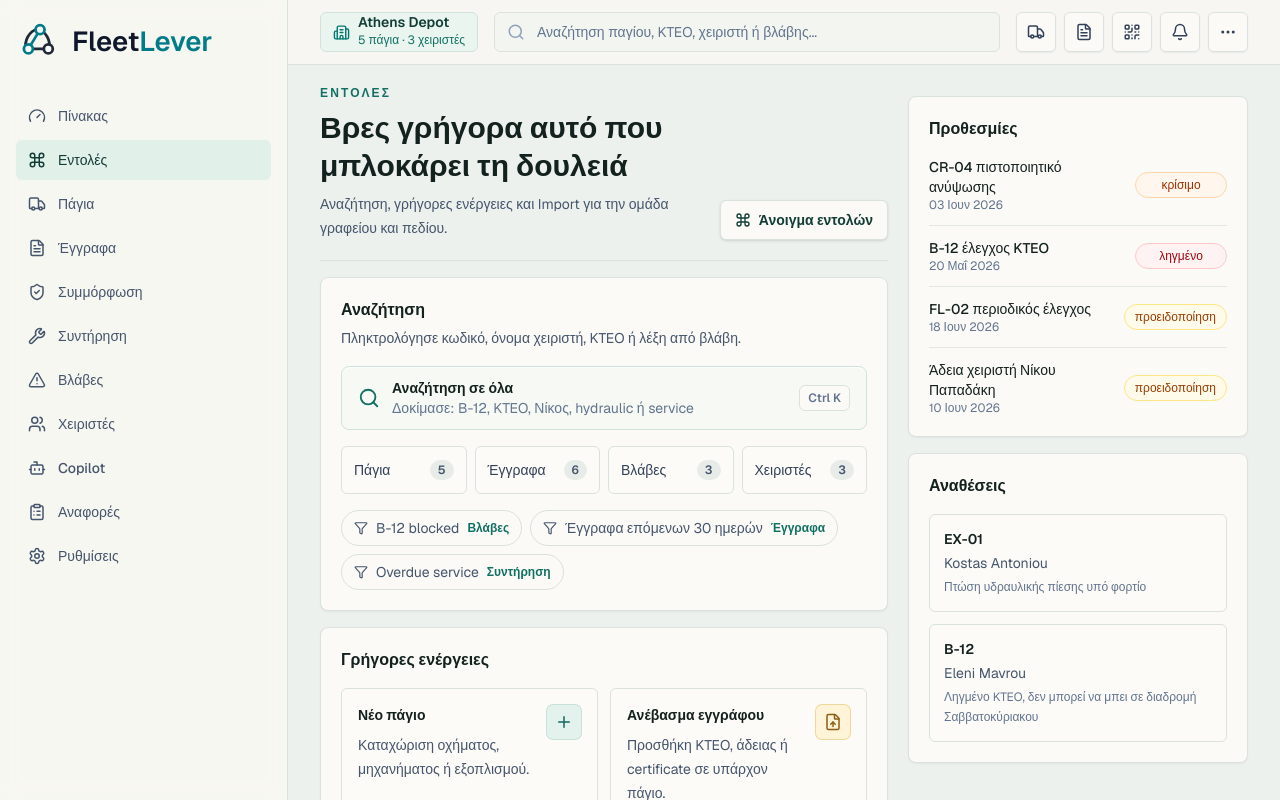
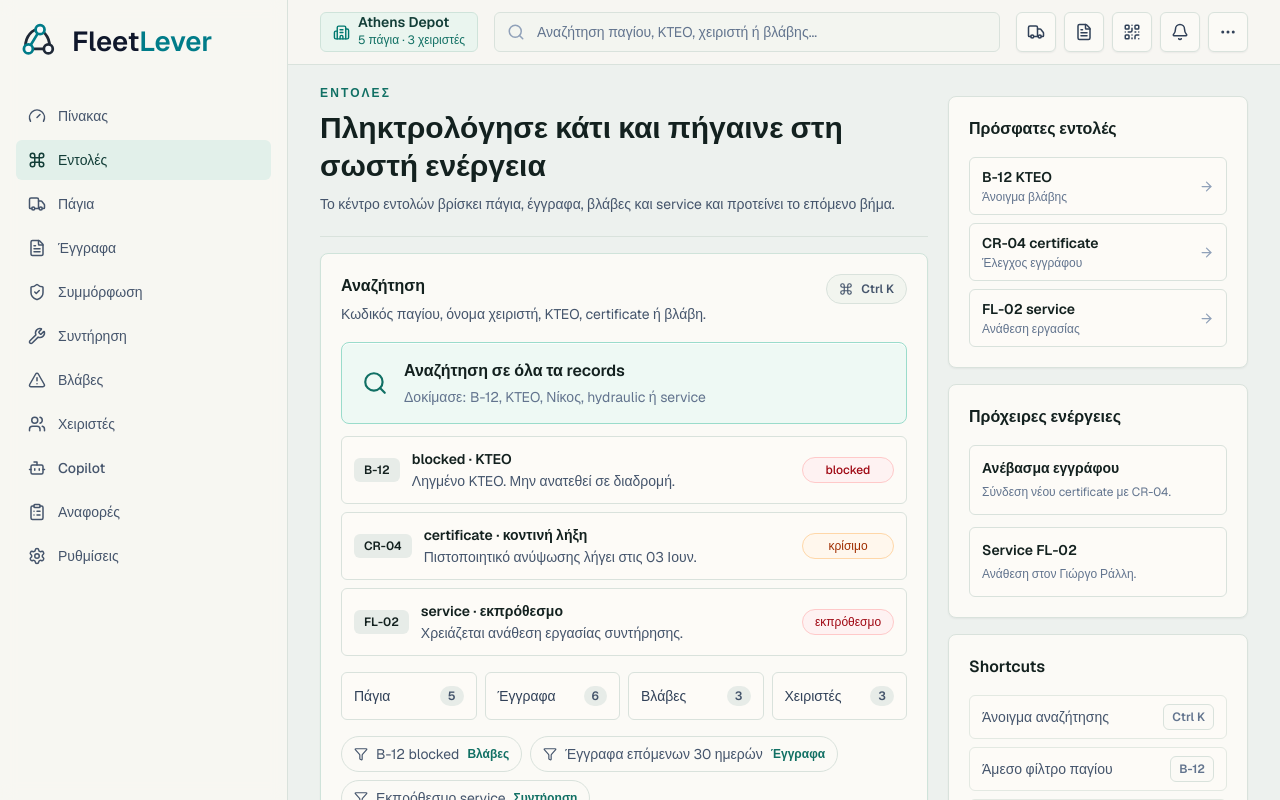
Before and after one commit to gkaragioul/FleetLever, a Next.js app: page / in a window 1280 px wide. Both pictures are taken after a click on the tab "Εντολές". Shown: the top 800 px of the page. Built offline with nearby package versions, Linux system fonts and the light colour scheme.

Commit message:
Refine command center experience

```diff
--- a/src/components/fleetlever/operations-console.tsx
+++ b/src/components/fleetlever/operations-console.tsx
@@ -469,6 +469,7 @@ function CommandPanel({ setActiveTab }: { setActiveTab: (tab: TabId) => void })
   const commandActions: {
     label: string;
     detail: string;
+    actionLabel: string;
     icon: LucideIcon;
     tab: TabId;
     tone: string;
@@ -476,6 +477,7 @@ function CommandPanel({ setActiveTab }: { setActiveTab: (tab: TabId) => void })
     {
       label: "Νέο πάγιο",
       detail: "Καταχώριση οχήματος, μηχανήματος ή εξοπλισμού.",
+      actionLabel: "Καταχώριση",
       icon: Plus,
       tab: "assets",
       tone: "bg-[#e3f2ec] text-[#11685f] ring-[#c7e2d6]",
@@ -483,13 +485,15 @@ function CommandPanel({ setActiveTab }: { setActiveTab: (tab: TabId) => void })
     {
       label: "Ανέβασμα εγγράφου",
       detail: "Προσθήκη KTEO, άδειας ή certificate σε υπάρχον πάγιο.",
+      actionLabel: "Ανέβασμα",
       icon: FileUp,
       tab: "documents",
       tone: "bg-[#fff4d7] text-[#8b5d16] ring-[#efd99a]",
     },
     {
       label: "Νέα βλάβη",
-      detail: "Άμεση αναφορά προβλήματος και blocking flag.",
+      detail: "Άμεση αναφορά προβλήματος που μπλοκάρει ανάθεση.",
+      actionLabel: "Αναφορά",
       icon: AlertTriangle,
       tab: "issues",
       tone: "bg-[#fdeceb] text-[#b23838] ring-[#f0c4c0]",
@@ -497,6 +501,7 @@ function CommandPanel({ setActiveTab }: { setActiveTab: (tab: TabId) => void })
     {
       label: "Εργασία service",
       detail: "Νέα εργασία συντήρησης με υπεύθυνο και προθεσμία.",
+      actionLabel: "Προγραμματισμός",
       icon: Wrench,
       tab: "maintenance",
       tone: "bg-[#e7ece8] text-slate-700 ring-[#d2dbd5]",
@@ -513,55 +518,89 @@ function CommandPanel({ setActiveTab }: { setActiveTab: (tab: TabId) => void })
   const suggestedSearches: { query: string; target: string; tab: TabId }[] = [
     { query: "B-12 blocked", target: "Βλάβες", tab: "issues" },
     { query: "Έγγραφα επόμενων 30 ημερών", target: "Έγγραφα", tab: "documents" },
-    { query: "Overdue service", target: "Συντήρηση", tab: "maintenance" },
+    { query: "Εκπρόθεσμο service", target: "Συντήρηση", tab: "maintenance" },
   ];
 
   const importSteps: { label: string; detail: string; status: string; icon: LucideIcon }[] = [
     { label: "Upload", detail: "Excel, CSV ή φάκελος", status: "έτοιμο", icon: UploadCloud },
-    { label: "Αντιστοίχιση", detail: "Πεδία και τύποι εγγράφων", status: "AI draft", icon: Database },
-    { label: "Έλεγχος", detail: "Χαμηλή εμπιστοσύνη", status: "review", icon: ListChecks },
-    { label: "Δημοσίευση", detail: "Audit event πριν περάσει live", status: "approval", icon: CheckCircle2 },
+    { label: "Αντιστοίχιση", detail: "Πεδία και τύποι εγγράφων", status: "πρόταση AI", icon: Database },
+    { label: "Έλεγχος", detail: "Χαμηλή εμπιστοσύνη", status: "σε έλεγχο", icon: ListChecks },
+    { label: "Δημοσίευση", detail: "Audit event πριν περάσει live", status: "έγκριση", icon: CheckCircle2 },
+  ];
+
+  const commandResults: { code: string; title: string; detail: string; tone: string; tab: TabId }[] = [
+    {
+      code: "B-12",
+      title: "blocked · KTEO",
+      detail: "Ληγμένο KTEO. Μην ανατεθεί σε διαδρομή.",
+      tone: "blocked",
+      tab: "issues",
+    },
+    {
+      code: "CR-04",
+      title: "certificate · κοντινή λήξη",
+      detail: "Πιστοποιητικό ανύψωσης λήγει στις 03 Ιουν.",
+      tone: "critical",
+      tab: "documents",
+    },
+    {
+      code: "FL-02",
+      title: "service · εκπρόθεσμο",
+      detail: "Χρειάζεται ανάθεση εργασίας συντήρησης.",
+      tone: "overdue",
+      tab: "maintenance",
+    },
   ];
 
   return (
     <div className="space-y-4">
       <PanelHeader
         eyebrow="Εντολές"
-        title="Βρες γρήγορα αυτό που μπλοκάρει τη δουλειά"
-        description="Αναζήτηση, γρήγορες ενέργειες και Import για την ομάδα γραφείου και πεδίου."
-        action={
-          <button
-            type="button"
-            className="inline-flex h-10 items-center justify-center gap-2 whitespace-nowrap rounded-md border border-[#d9e2dc] bg-[#fbfaf6] px-3.5 text-sm font-semibold text-[#123d37] shadow-sm transition hover:border-teal-300 hover:bg-[#eef7f2] focus-visible:outline-none focus-visible:ring-2 focus-visible:ring-teal-500"
-          >
-            <Command size={16} />
-            Άνοιγμα εντολών
-          </button>
-        }
+        title="Πληκτρολόγησε κάτι και πήγαινε στη σωστή ενέργεια"
+        description="Το κέντρο εντολών βρίσκει πάγια, έγγραφα, βλάβες και service και προτείνει το επόμενο βήμα."
       />
 
-      <section className="rounded-lg border border-[#d9e2dc] bg-[#fbfaf6] p-5 shadow-[0_1px_2px_rgba(15,23,42,0.05)]">
+      <section className="rounded-lg border border-[#cfe3da] bg-[#fbfaf6] p-5 shadow-[0_1px_2px_rgba(15,23,42,0.05)]">
         <div className="flex flex-col gap-4 lg:flex-row lg:items-start lg:justify-between">
           <div>
             <h2 className="text-base font-semibold text-[#13211f]">Αναζήτηση</h2>
-            <p className="mt-1 text-sm leading-6 text-slate-600">Πληκτρολόγησε κωδικό, όνομα χειριστή, KTEO ή λέξη από βλάβη.</p>
+            <p className="mt-1 text-sm leading-6 text-slate-600">Κωδικός παγίου, όνομα χειριστή, KTEO, certificate ή βλάβη.</p>
           </div>
+          <span className="inline-flex items-center gap-2 rounded-full border border-[#d9e2dc] bg-[#f2f5ef] px-3 py-1.5 text-xs font-semibold text-slate-600">
+            <Command size={14} />
+            Ctrl K
+          </span>
         </div>
 
         <button
           type="button"
-          className="mt-4 flex min-h-[64px] w-full items-center gap-3 rounded-lg border border-[#cfe3da] bg-[#f7faf4] px-4 text-left shadow-[inset_0_1px_0_rgba(255,255,255,0.8)] transition hover:border-teal-300 hover:bg-[#eef7f2] focus-visible:outline-none focus-visible:ring-2 focus-visible:ring-teal-500"
+          className="mt-4 flex min-h-[82px] w-full items-center gap-4 rounded-lg border border-[#9adccb] bg-[#eef9f4] px-5 text-left shadow-[inset_0_1px_0_rgba(255,255,255,0.8)] transition hover:border-teal-300 hover:bg-[#e7f6ef] focus-visible:outline-none focus-visible:ring-2 focus-visible:ring-teal-500"
           aria-label="Αναζήτηση σε πάγια, έγγραφα, χειριστές, βλάβες και εργασίες συντήρησης."
         >
-          <Search className="shrink-0 text-[#117064]" size={22} />
+          <Search className="shrink-0 text-[#117064]" size={26} />
           <span className="min-w-0 flex-1">
-            <span className="block text-sm font-semibold text-[#13211f]">Αναζήτηση σε όλα</span>
-            <span className="block truncate text-sm text-slate-500">Δοκίμασε: B-12, KTEO, Νίκος, hydraulic ή service</span>
-          </span>
-          <span className="hidden rounded-md border border-[#d9e2dc] bg-[#fbfaf6] px-2 py-1 text-xs font-semibold text-slate-500 sm:inline-flex">
-            Ctrl K
+            <span className="block text-base font-semibold text-[#13211f]">Αναζήτηση σε όλα τα records</span>
+            <span className="mt-1 block truncate text-sm text-slate-500">Δοκίμασε: B-12, KTEO, Νίκος, hydraulic ή service</span>
           </span>
         </button>
+
+        <div className="mt-3 grid gap-2">
+          {commandResults.map((result) => (
+            <button
+              key={result.code}
+              type="button"
+              onClick={() => setActiveTab(result.tab)}
+              className="grid min-h-[68px] w-full grid-cols-[auto_minmax(0,1fr)_auto] items-center gap-3 rounded-md border border-[#d9e2dc] bg-[#fdfbf7] px-3 text-left transition hover:border-teal-300 hover:bg-[#eef7f2] focus-visible:outline-none focus-visible:ring-2 focus-visible:ring-teal-500"
+            >
+              <span className="rounded-md bg-[#e7ece8] px-2.5 py-1 text-xs font-semibold text-[#13211f]">{result.code}</span>
+              <span className="min-w-0">
+                <span className="block truncate text-sm font-semibold text-[#13211f]">{result.title}</span>
+                <span className="mt-0.5 block truncate text-sm text-slate-600">{result.detail}</span>
+              </span>
+              <StatusPill label={statusLabels[result.tone] ?? result.tone} tone={result.tone} />
+            </button>
+          ))}
+        </div>
 
         <div className="mt-4 grid gap-2 sm:grid-cols-4">
           {searchScopes.map((scope) => (
@@ -616,7 +655,7 @@ function CommandPanel({ setActiveTab }: { setActiveTab: (tab: TabId) => void })
                     </span>
                   </span>
                   <span className="mt-3 inline-flex items-center gap-1.5 text-sm font-semibold text-[#11685f]">
-                    Άνοιγμα
+                    {action.actionLabel}
                     <ArrowRight className="transition group-hover:translate-x-0.5" size={15} />
                   </span>
                 </button>
@@ -647,32 +686,39 @@ function CommandPanel({ setActiveTab }: { setActiveTab: (tab: TabId) => void })
         </DataCard>
       </div>
 
-      <DataCard title="Import">
-        <div className="grid gap-3 md:grid-cols-4">
+      <section className="rounded-lg border border-[#d9e2dc] bg-[#fbfaf6] p-4 shadow-[0_1px_2px_rgba(15,23,42,0.05)]">
+        <div className="flex flex-col gap-3 lg:flex-row lg:items-center lg:justify-between">
+          <div>
+            <h2 className="text-base font-semibold text-[#13211f]">Import onboarding</h2>
+            <p className="mt-1 text-sm text-slate-600">Για αρχική φόρτωση Excel, CSV ή φακέλων. Δεν χρειάζεται κάθε μέρα.</p>
+          </div>
+          <TextButton icon={UploadCloud}>Άνοιγμα Import</TextButton>
+        </div>
+        <div className="mt-4 grid gap-2 md:grid-cols-4">
           {importSteps.map((step, index) => {
             const Icon = step.icon;
 
             return (
               <div
                 key={step.label}
-                className="relative rounded-md border border-[#d9e2dc] bg-[#fdfbf7] p-4"
+                className="relative rounded-md border border-[#d9e2dc] bg-[#fdfbf7] p-3"
               >
                 <div className="flex items-center justify-between gap-3">
-                  <span className="inline-flex h-8 w-8 items-center justify-center rounded-md bg-[#e3f2ec] text-[#11685f] ring-1 ring-[#c7e2d6]">
-                    <Icon size={17} />
+                  <span className="inline-flex h-7 w-7 items-center justify-center rounded-md bg-[#e3f2ec] text-[#11685f] ring-1 ring-[#c7e2d6]">
+                    <Icon size={15} />
                   </span>
                   <span className="rounded-full border border-[#d9e2dc] bg-[#fbfaf6] px-2 py-0.5 text-xs font-semibold text-slate-500">
                     {index + 1}
                   </span>
                 </div>
-                <p className="mt-3 text-sm font-semibold text-[#13211f]">{step.label}</p>
-                <p className="mt-1 min-h-10 text-sm leading-5 text-slate-600">{step.detail}</p>
-                <p className="mt-3 text-xs font-semibold uppercase tracking-[0.12em] text-[#117064]">{step.status}</p>
+                <p className="mt-2 text-sm font-semibold text-[#13211f]">{step.label}</p>
+                <p className="mt-1 text-xs leading-5 text-slate-600">{step.detail}</p>
+                <p className="mt-2 text-xs font-semibold text-[#117064]">{step.status}</p>
               </div>
             );
           })}
         </div>
-      </DataCard>
+      </section>
     </div>
   );
 }
@@ -1211,6 +1257,73 @@ function TodayPanel({ setActiveTab }: { setActiveTab: (tab: TabId) => void }) {
   );
 }
 
+function CommandContextPanel({ setActiveTab }: { setActiveTab: (tab: TabId) => void }) {
+  return (
+    <div className="space-y-4">
+      <DataCard title="Πρόσφατες εντολές">
+        <div className="space-y-2">
+          {[
+            { title: "B-12 KTEO", detail: "Άνοιγμα βλάβης", tab: "issues" as TabId },
+            { title: "CR-04 certificate", detail: "Έλεγχος εγγράφου", tab: "documents" as TabId },
+            { title: "FL-02 service", detail: "Ανάθεση εργασίας", tab: "maintenance" as TabId },
+          ].map((item) => (
+            <button
+              key={item.title}
+              type="button"
+              onClick={() => setActiveTab(item.tab)}
+              className="grid min-h-[58px] w-full grid-cols-[minmax(0,1fr)_auto] items-center gap-3 rounded-md border border-[#d9e2dc] bg-[#fdfbf7] px-3 text-left transition hover:border-teal-300 hover:bg-[#eef7f2] focus-visible:outline-none focus-visible:ring-2 focus-visible:ring-teal-500"
+            >
+              <span className="min-w-0">
+                <span className="block truncate text-sm font-semibold text-[#13211f]">{item.title}</span>
+                <span className="mt-0.5 block truncate text-xs text-slate-500">{item.detail}</span>
+              </span>
+              <ArrowRight size={15} className="text-slate-400" />
+            </button>
+          ))}
+        </div>
+      </DataCard>
+
+      <DataCard title="Πρόχειρες ενέργειες">
+        <div className="space-y-3">
+          <button
+            type="button"
+            onClick={() => setActiveTab("documents")}
+            className="w-full rounded-md border border-[#d9e2dc] bg-[#fdfbf7] p-3 text-left transition hover:border-teal-300 hover:bg-[#eef7f2] focus-visible:outline-none focus-visible:ring-2 focus-visible:ring-teal-500"
+          >
+            <p className="text-sm font-semibold text-[#13211f]">Ανέβασμα εγγράφου</p>
+            <p className="mt-1 text-xs leading-5 text-slate-500">Σύνδεση νέου certificate με CR-04.</p>
+          </button>
+          <button
+            type="button"
+            onClick={() => setActiveTab("maintenance")}
+            className="w-full rounded-md border border-[#d9e2dc] bg-[#fdfbf7] p-3 text-left transition hover:border-teal-300 hover:bg-[#eef7f2] focus-visible:outline-none focus-visible:ring-2 focus-visible:ring-teal-500"
+          >
+            <p className="text-sm font-semibold text-[#13211f]">Service FL-02</p>
+            <p className="mt-1 text-xs leading-5 text-slate-500">Ανάθεση στον Γιώργο Ράλλη.</p>
+          </button>
+        </div>
+      </DataCard>
+
+      <DataCard title="Shortcuts">
+        <div className="space-y-2 text-sm text-slate-600">
+          {[
+            ["Ctrl K", "Άνοιγμα αναζήτησης"],
+            ["B-12", "Άμεσο φίλτρο παγίου"],
+            ["KTEO", "Έγγραφα και λήξεις"],
+          ].map(([keys, label]) => (
+            <div key={keys} className="flex items-center justify-between gap-3 rounded-md border border-[#e3e9e2] bg-[#fdfbf7] px-3 py-2">
+              <span>{label}</span>
+              <span className="rounded-md border border-[#d9e2dc] bg-[#fbfaf6] px-2 py-1 text-xs font-semibold text-slate-500">
+                {keys}
+              </span>
+            </div>
+          ))}
+        </div>
+      </DataCard>
+    </div>
+  );
+}
+
 export function OperationsConsole() {
   const [activeTab, setActiveTab] = useState<TabId>("dashboard");
   const activeMeta = useMemo(() => tabs.find((tab) => tab.id === activeTab) ?? tabs[0], [activeTab]);
@@ -1302,7 +1415,11 @@ export function OperationsConsole() {
           </div>
         </header>
 
-        <main className="mx-auto grid max-w-[1500px] gap-5 px-4 py-5 sm:px-6 lg:grid-cols-[minmax(0,1fr)_340px] lg:px-8">
+        <main
+          className={`mx-auto grid max-w-[1500px] gap-5 px-4 py-5 sm:px-6 lg:px-8 ${
+            activeTab === "command" ? "lg:grid-cols-[minmax(0,1fr)_300px]" : "lg:grid-cols-[minmax(0,1fr)_340px]"
+          }`}
+        >
           <section
             id={`${activeMeta.id}-panel`}
             role="tabpanel"
@@ -1323,7 +1440,7 @@ export function OperationsConsole() {
           </section>
 
           <aside className="space-y-4 lg:sticky lg:top-24 lg:self-start">
-            <TodayPanel setActiveTab={setActiveTab} />
+            {activeTab === "command" ? <CommandContextPanel setActiveTab={setActiveTab} /> : <TodayPanel setActiveTab={setActiveTab} />}
           </aside>
         </main>
       </div>
```
